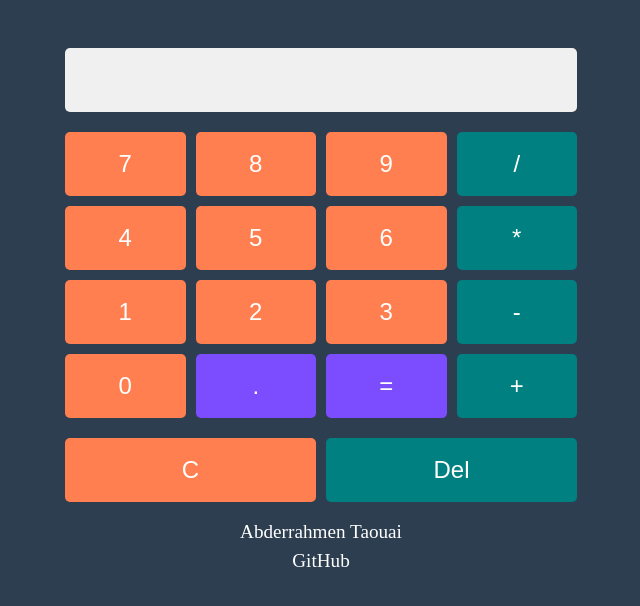
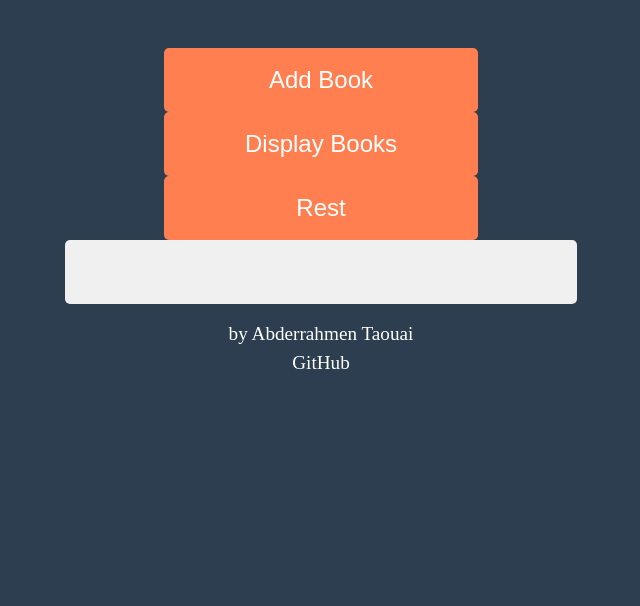
Before and after one commit to Abderrahmen-taouai/Project-Calculator-, a plain HTML site: page index.html in a window 1280 px wide. Shown: the whole page, without its empty margins (319-959 px from the left). Drawn offline with Linux system fonts and the light colour scheme.

Commit message:
Update index.html

```diff
--- a/index.html
+++ b/index.html
@@ -1,57 +1,43 @@
 <!DOCTYPE html>
 <html lang="en">
   <head>
-    <meta charset="UTF-8">
-    <meta name="viewport" content="width=device-width, initial-scale=1.0">
-    <link rel="stylesheet" href="style.css">
+    <meta charset="UTF-8" />
+    <meta name="viewport" content="width=device-width, initial-scale=1.0" />
+    <link rel="stylesheet" href="style.css" />
     <script src="main.js" defer></script>
-    <title>Calculator</title>
+    <title>Library</title>
   </head>
   <body>
     <div class="container">
-        <div class="display">
-            <div class="result"></div>
-        </div>
-        <div class="buttons">
-             <div class="row">
-                <button class="btn-number">7</button>
-                <button class="btn-number">8</button>
-                <button class="btn-number">9</button>
-                <button class="btn-op">/</button>
-            </div>
-            <div class="row">
-                <button class="btn-number">4</button>
-                <button class="btn-number">5</button>
-                <button class="btn-number">6</button>
-                <button class="btn-op">*</button>
-            </div>
-            <div class="row">
-                <button class="btn-number">1</button>
-                <button class="btn-number">2</button>
-                <button class="btn-number">3</button>
-                <button class="btn-op">-</button>
+      <div class="sidebuttons">
+        <button data-dialog-show>Add Book</button>
+        <button class="btn-display">Display Books</button>
+        <button class="btn-rest">Rest</button>
       </div>
 
-
-            <div class="row">
-                <button class="btn-number">0</button>
-                <button class="btn-opa" data-id="fraction" >.</button>
-                <button class="btn-equal">=</button>
-                <button class="btn-op">+</button>
+      <div class="display"></div>
+      <dialog data-dialog>
+        This is an open dialog window
+        <div class="form">
+          <form id="myForm" action="" method="post">
+            Title: <input type="text" name="Title" required /><br />
+            Author: <input type="text" name="Author" required /><br />
+            Pages: <input type="text" name="Pages" required /><br />
+            Read:
+            <input type="radio" name="option" value="yes" required /> Yes
+            <input type="radio" name="option" value="no" required /> No<br />
+            <button type="submit">Add</button>
+          </form>
         </div>
-            <div class="row">
-            </div>
-            <div class="row">
-                <button class="btn-clear" id="clear">C</button>
-                <button class="btn-opa" data-id="delete" >Del</button>
-
-            </div>
-        </div>
+        <button data-dialog-close>close</button>
+      </dialog>
     </div>
     <footer>
-        Abderrahmen Taouai
-        <a href="https://github.com/Abderrahmen-taouai/Project-Calculator-"> <br>  GitHub </a>
+      by Abderrahmen Taouai
+      <a href="https://github.com/Abderrahmen-taouai/Project-Calculator-">
+        <br />
+        GitHub
+      </a>
     </footer>
-
   </body>
 </html>
```
Lines whose indentation alone changed are shown as unchanged.
